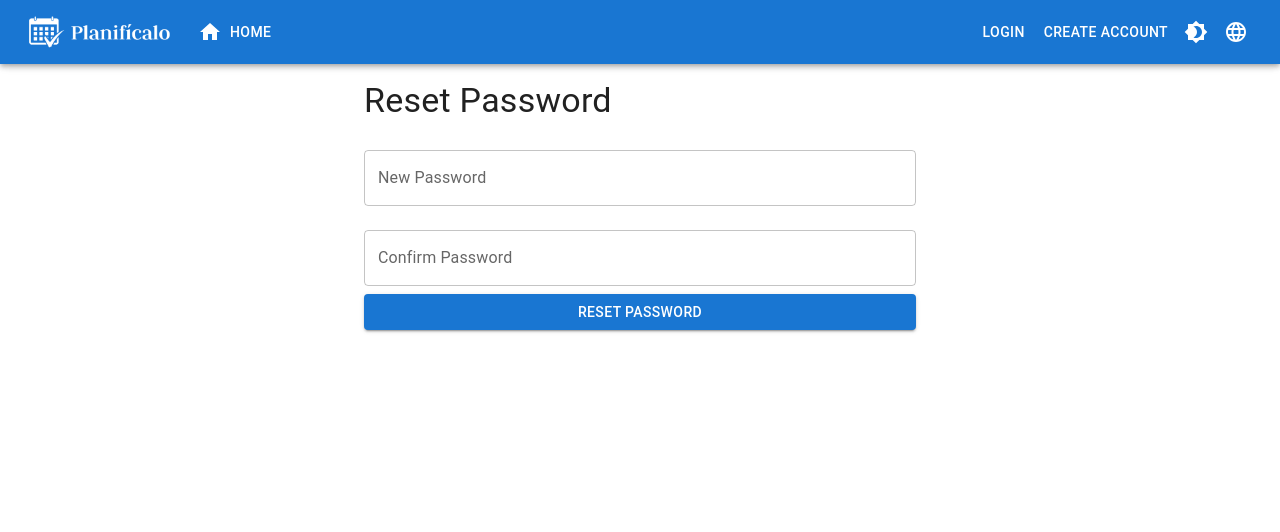
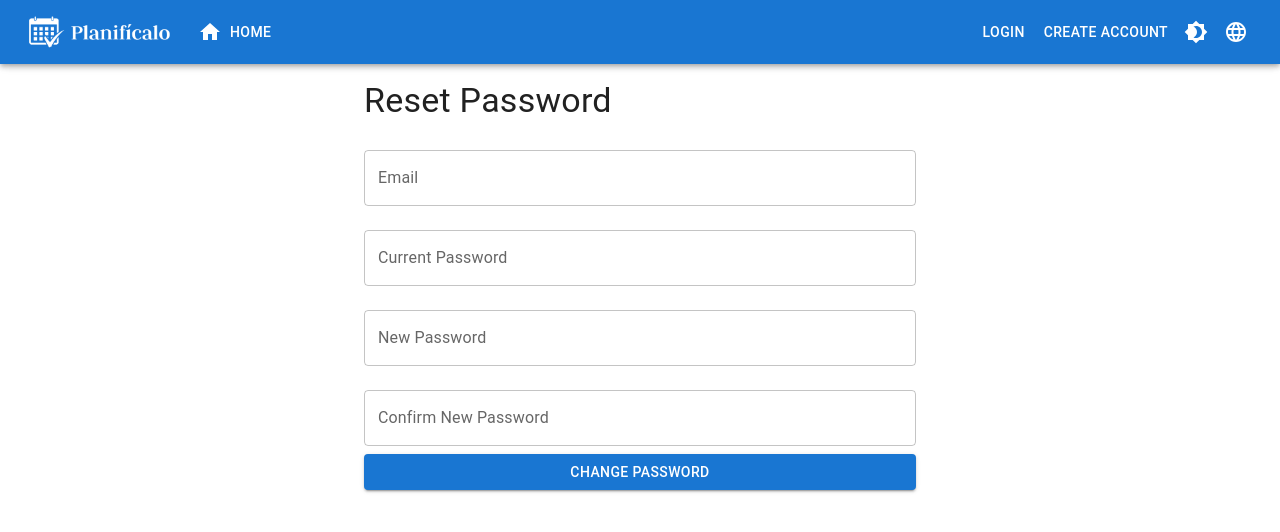
Before and after one commit to arbcamilo/planificalofront, a React (Create React App) app: page /reset-password in a window 1280 px wide. Shown: the top 532 px of the page. Built offline with nearby package versions, Linux system fonts and the light colour scheme.

Commit message:
add module forgotpass

```diff
--- a/src/Components/Security/ForgotPassword.jsx
+++ b/src/Components/Security/ForgotPassword.jsx
@@ -1,32 +1,55 @@
 import React, { useState } from "react";
-import axios from "axios";
 import {
   Container,
+  Button,
   TextField,
-  Button,
   Snackbar,
+  FormControl,
+  InputLabel,
+  Select,
+  MenuItem,
+  Dialog,
+  DialogTitle,
+  DialogContent,
+  DialogContentText,
+  DialogActions,
   Typography,
 } from "@mui/material";
+import axios from "axios";
 
 const ForgotPassword = () => {
   const [email, setEmail] = useState("");
+  const [lenguage, setLenguage] = useState("es");
   const [snackbarOpen, setSnackbarOpen] = useState(false);
   const [snackbarMessage, setSnackbarMessage] = useState("");
+  const [dialogOpen, setDialogOpen] = useState(false);
 
   const handleSubmit = async (e) => {
     e.preventDefault();
     try {
-      await axios.post("/api/auth/forgot-password", { email });
+      await axios.get(
+        `https://localhost:7003/api/admin/Users/RecoveryPassword`,
+        {
+          params: {
+            email: email,
+            lenguage: lenguage,
+          },
+        }
+      );
       setSnackbarMessage("Reset link sent successfully");
-      setSnackbarOpen(true);
+      setDialogOpen(true); // Abrir el diálogo
     } catch (error) {
-      setSnackbarMessage("Failed to send reset link");
+      setSnackbarMessage("Error sending reset link");
       setSnackbarOpen(true);
     }
   };
 
   const handleSnackbarClose = () => {
     setSnackbarOpen(false);
+  };
+
+  const handleDialogClose = () => {
+    setDialogOpen(false);
   };
 
   return (
@@ -36,7 +59,6 @@ const ForgotPassword = () => {
       </Typography>
       <form onSubmit={handleSubmit}>
         <TextField
-          type="email"
           label="Email"
           variant="outlined"
           fullWidth
@@ -44,6 +66,17 @@ const ForgotPassword = () => {
           value={email}
           onChange={(e) => setEmail(e.target.value)}
         />
+        <FormControl variant="outlined" fullWidth margin="normal">
+          <InputLabel>Language</InputLabel>
+          <Select
+            value={lenguage}
+            onChange={(e) => setLenguage(e.target.value)}
+            label="Language"
+          >
+            <MenuItem value="es">Español</MenuItem>
+            <MenuItem value="en">English</MenuItem>
+          </Select>
+        </FormControl>
         <Button type="submit" variant="contained" color="primary" fullWidth>
           Send Reset Link
         </Button>
@@ -59,6 +92,25 @@ const ForgotPassword = () => {
           </Button>
         }
       />
+      <Dialog
+        open={dialogOpen}
+        onClose={handleDialogClose}
+        aria-labelledby="alert-dialog-title"
+        aria-describedby="alert-dialog-description"
+      >
+        <DialogTitle id="alert-dialog-title">{"Check Your Email"}</DialogTitle>
+        <DialogContent>
+          <DialogContentText id="alert-dialog-description">
+            The reset link has been sent successfully. Please close this tab and
+            check your email inbox.
+          </DialogContentText>
+        </DialogContent>
+        <DialogActions>
+          <Button onClick={handleDialogClose} color="primary" autoFocus>
+            Close
+          </Button>
+        </DialogActions>
+      </Dialog>
     </Container>
   );
 };
--- a/src/Components/Security/ResetPassword.jsx
+++ b/src/Components/Security/ResetPassword.jsx
@@ -1,42 +1,61 @@
-import React, { useState } from "react";
-import axios from "axios";
-import { useParams } from "react-router-dom";
+import React, { useState, useEffect } from "react";
 import {
   Container,
   TextField,
   Button,
-  Dialog,
-  DialogTitle,
-  DialogContent,
-  DialogContentText,
-  DialogActions,
   Snackbar,
   Typography,
 } from "@mui/material";
+import axios from "axios";
+import { useLocation } from "react-router-dom";
 
 const ResetPassword = () => {
-  const { token } = useParams();
-  const [password, setPassword] = useState("");
-  const [confirmPassword, setConfirmPassword] = useState("");
-  const [error, setError] = useState("");
-  const [open, setOpen] = useState(false);
+  const [email, setEmail] = useState("");
+  const [currentPassword, setCurrentPassword] = useState("");
+  const [newPassword, setNewPassword] = useState("");
+  const [confirmNewPassword, setConfirmNewPassword] = useState("");
   const [snackbarOpen, setSnackbarOpen] = useState(false);
   const [snackbarMessage, setSnackbarMessage] = useState("");
+  const [token, setToken] = useState("");
+
+  const location = useLocation();
+
+  useEffect(() => {
+    const queryParams = new URLSearchParams(location.search);
+    const token = queryParams.get("token");
+    setToken(token);
+  }, [location]);
 
   const handleSubmit = async (e) => {
     e.preventDefault();
-    if (password !== confirmPassword) {
-      setError("Passwords do not match");
+    if (newPassword !== confirmNewPassword) {
+      setSnackbarMessage("New passwords do not match");
+      setSnackbarOpen(true);
       return;
     }
+
+    const data = {
+      email: email,
+      currentPassword: currentPassword,
+      newPassword: newPassword,
+      confirmNewPassword: confirmNewPassword,
+    };
+
     try {
-      await axios.post(`/api/auth/reset-password/${token}`, { password });
-      setError(""); // Clear any previous errors
-      setSnackbarMessage("Password reset successfully");
+      await axios.put(
+        "https://localhost:7003/api/admin/Users/ChangePassword",
+        data,
+        {
+          headers: {
+            Authorization: `Bearer ${token}`,
+          },
+        }
+      );
+      setSnackbarMessage("Password changed successfully");
+    } catch (error) {
+      setSnackbarMessage("Error changing password");
+    } finally {
       setSnackbarOpen(true);
-      setOpen(false);
-    } catch (err) {
-      setError("Failed to reset password");
     }
   };
 
@@ -51,45 +70,44 @@ const ResetPassword = () => {
       </Typography>
       <form onSubmit={handleSubmit}>
         <TextField
-          type="password"
-          label="New Password"
+          label="Email"
           variant="outlined"
           fullWidth
           margin="normal"
-          value={password}
-          onChange={(e) => setPassword(e.target.value)}
+          value={email}
+          onChange={(e) => setEmail(e.target.value)}
         />
         <TextField
+          label="Current Password"
           type="password"
-          label="Confirm Password"
           variant="outlined"
           fullWidth
           margin="normal"
-          value={confirmPassword}
-          onChange={(e) => setConfirmPassword(e.target.value)}
+          value={currentPassword}
+          onChange={(e) => setCurrentPassword(e.target.value)}
         />
-        {error && (
-          <Typography color="error" variant="body2">
-            {error}
-          </Typography>
-        )}
+        <TextField
+          label="New Password"
+          type="password"
+          variant="outlined"
+          fullWidth
+          margin="normal"
+          value={newPassword}
+          onChange={(e) => setNewPassword(e.target.value)}
+        />
+        <TextField
+          label="Confirm New Password"
+          type="password"
+          variant="outlined"
+          fullWidth
+          margin="normal"
+          value={confirmNewPassword}
+          onChange={(e) => setConfirmNewPassword(e.target.value)}
+        />
         <Button type="submit" variant="contained" color="primary" fullWidth>
-          Reset Password
+          Change Password
         </Button>
       </form>
-      <Dialog open={open} onClose={() => setOpen(false)}>
-        <DialogTitle>Password Reset</DialogTitle>
-        <DialogContent>
-          <DialogContentText>
-            Your password has been reset successfully.
-          </DialogContentText>
-        </DialogContent>
-        <DialogActions>
-          <Button onClick={() => setOpen(false)} color="primary">
-            Close
-          </Button>
-        </DialogActions>
-      </Dialog>
       <Snackbar
         open={snackbarOpen}
         autoHideDuration={6000}
```
